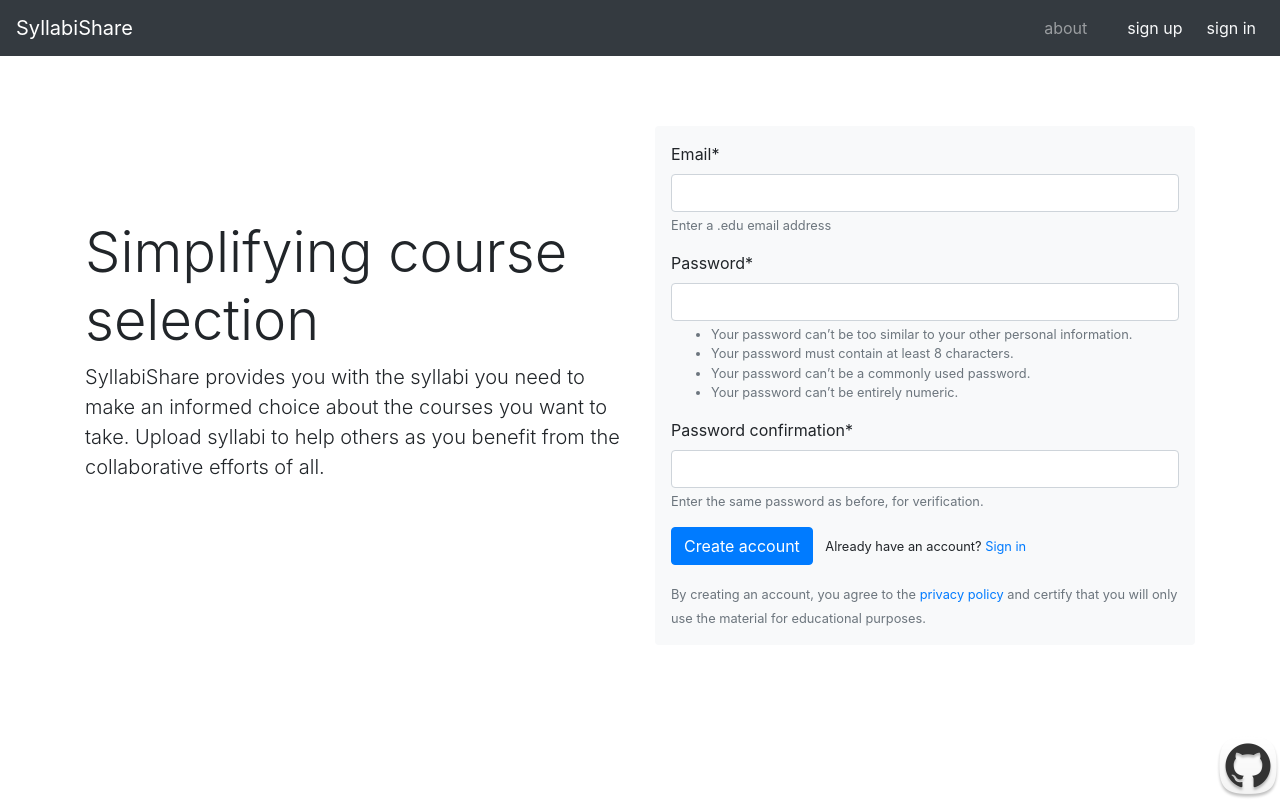
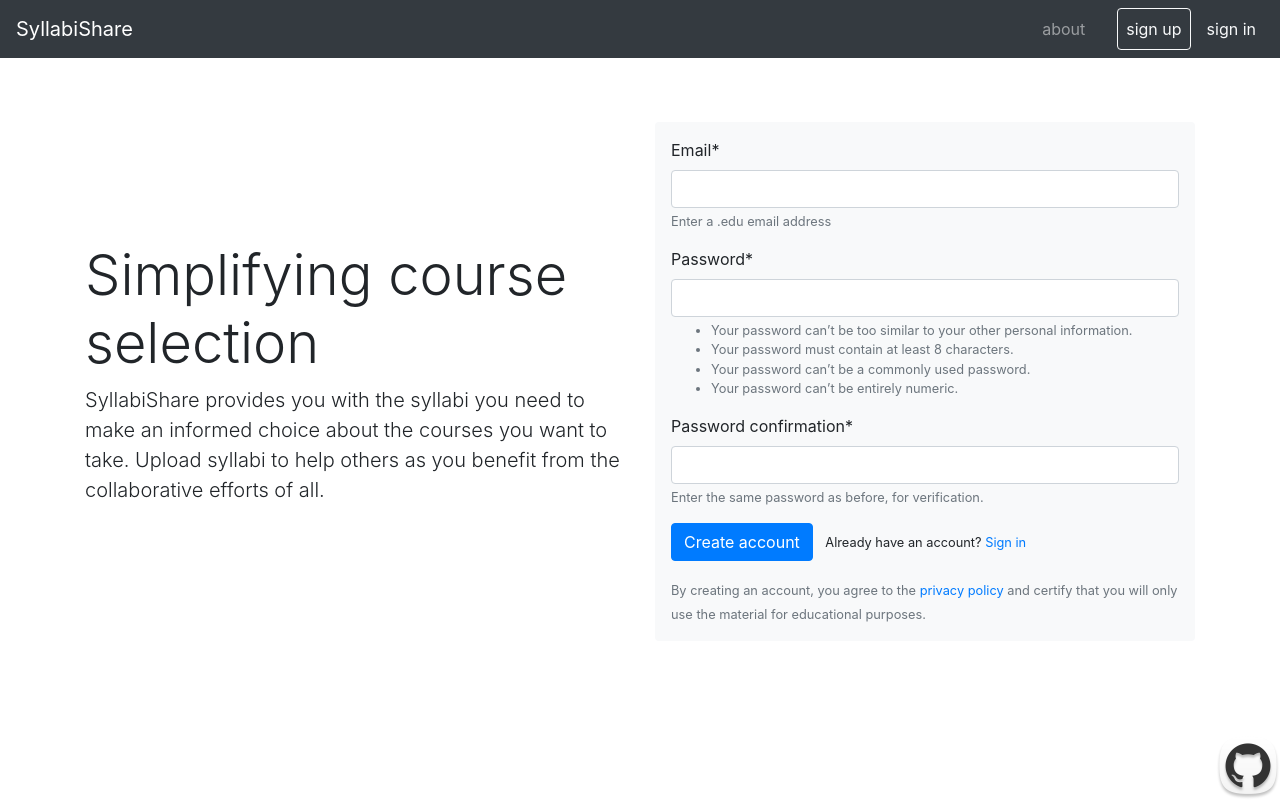
Before and after one commit to SyllabiShare/syllabi-share, a Django app: page / in a window 1280 px wide. Run offline with Django 3.2, Linux system fonts and the light colour scheme; some libraries are stand-ins or nearby versions.

Commit message:
Redo parts of 243ae63
Signup/login will get different UI in a later commit

```diff
--- a/templates/landing.html
+++ b/templates/landing.html
@@ -3,7 +3,7 @@
 {% load static %}
 
 {% block content %}
-  <div class="row">
+  <div class="row py-md-5">
     <div class="col-md-6 my-auto">
       <h1 class="display-4">Simplifying course selection</h1>
       <p class="lead">
@@ -12,7 +12,7 @@
       </p>
     </div>
     <div class="col-md-6 my-auto">
-      <div class="rounded bg-light p-3" style="margin-top: 10%;">
+      <div class="rounded bg-light p-3">
         <form action="{% url 'signup' %}" method="post">
           {% crispy form %}
           <button type="submit" class="btn btn-primary">Create account</button>
--- a/templates/navbar-logged-out.html
+++ b/templates/navbar-logged-out.html
@@ -1,7 +1,7 @@
 <nav class="navbar navbar-expand-md bg-dark navbar-dark w-100">
   <a class="navbar-brand" href="/">SyllabiShare</a>
 
-  <a class="d-md-none ml-auto text-light nav-link mr-3" href="{% url 'signup' %}">sign up</a>
+  <a class="d-md-none ml-auto border border-light rounded text-light nav-link mr-3" href="{% url 'signup' %}">sign up</a>
   <button class="navbar-toggler" type="button" data-toggle="collapse" data-target="#navbarSupportedContent"
           aria-controls="navbarSupportedContent" aria-expanded="false" aria-label="Toggle navigation">
     <span class="navbar-toggler-icon"></span>
@@ -14,7 +14,7 @@
       </li>
       {# technically this should be display: list-item but d-md-list-item doesn't exist, so #}
       <li class="nav-item mr-2 d-none d-md-block">
-        <a class="text-light nav-link" href="{% url 'signup' %}">sign up</a>
+        <a class="border border-light rounded text-light nav-link" href="{% url 'signup' %}">sign up</a>
       </li>
       <li class="nav-item">
         <a class="text-light nav-link" href="{% url 'login' %}">sign in</a>
--- a/templates/signup.html
+++ b/templates/signup.html
@@ -2,7 +2,7 @@
 {% load crispy_forms_tags %}
 
 {% block content %}
-<h3 style="padding-top: 5%;">Create account</h3>
+<h3>Create account</h3>
 <form method="post">
     {% crispy form %}
     <button type="submit" class="btn btn-primary">Create account</button>
```
